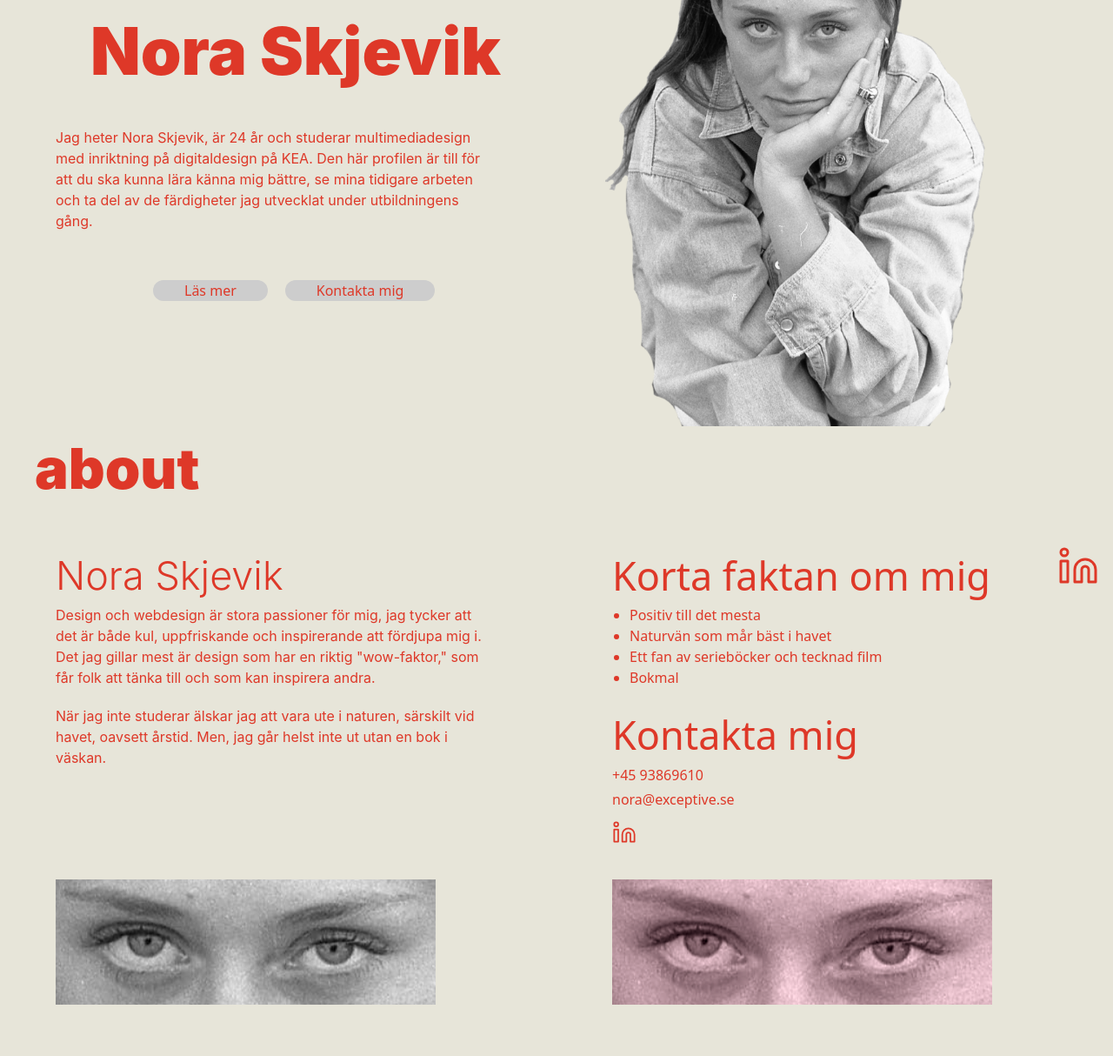
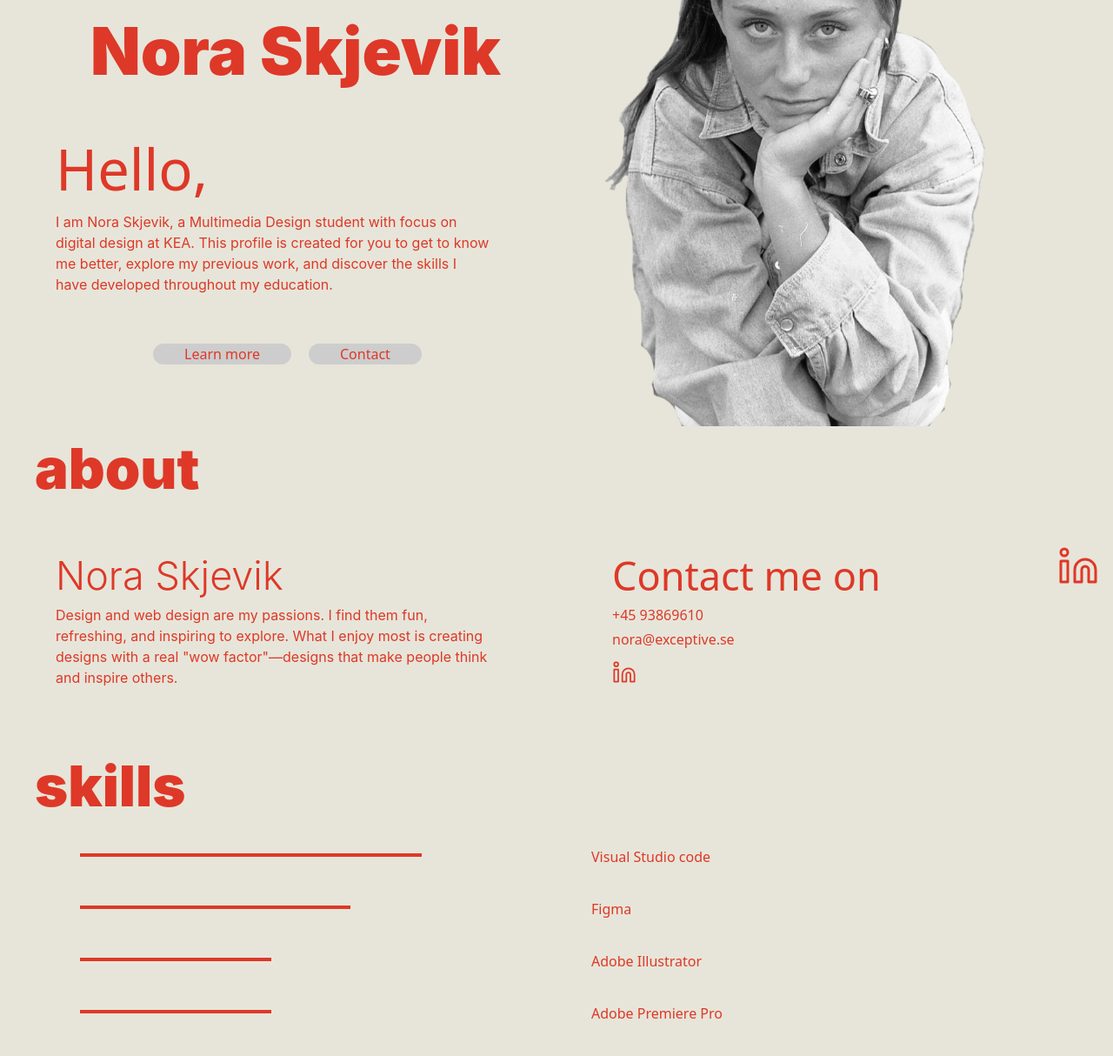
Before and after one commit to Noraapan/PPP, an Astro site: page / in a window 1280 px wide. Shown: the part 109-1323 px from the top of the page at 87% size. Built offline with nearby package versions, Linux system fonts and the light colour scheme; Astro itself is replaced by a stand-in of ours.

Commit message:
mer proffisionel än personlig

```diff
--- a/src/pages/index.astro
+++ b/src/pages/index.astro
@@ -6,10 +6,12 @@ import Button from '../components/Button.astro';
 <MainLayout title="Titel">
 	  <section class="max-w-6xl mx-auto md:grid grid-cols-2 fade-in">
 <div class="pt-28"><h1 class="inter-black pl-10">Nora Skjevik</h1>
-<p class="inter-regular w-[300px] md:w-[500px]">Jag heter Nora Skjevik, är 24 år och studerar multimediadesign med inriktning på digitaldesign på KEA. Den här profilen är till för att du ska kunna lära känna mig bättre, se mina tidigare arbeten och ta del av de färdigheter jag utvecklat under utbildningens gång.</p>
+	<h2>Hello,</h2>
+<p class="inter-regular w-[300px] md:w-[500px]">I am Nora Skjevik, a Multimedia Design student with focus on digital design at KEA.
+	This profile is created for you to get to know me better, explore my previous work, and discover the skills I have developed throughout my education.</p>
 <div class="flex flex-row space-x-5 pl-28 pt-9">
-	<a href="#läsmer"><Button>Läs mer</Button></a>
-	<a href="#kontakta"><Button>Kontakta mig</Button></a>
+	<a href="#läsmer"><Button>Learn more</Button></a>
+	<a href="#kontakta"><Button>Contact</Button></a>
 </div>
 </div>
 <img class="pl-14 max-h-[599px]" src="/norapan.png" alt="Norapan">
@@ -23,18 +25,10 @@ import Button from '../components/Button.astro';
 	  <div>
 		<h3 class="inter-light md:pt-10">Nora Skjevik</h3>
 		<p class="inter-regular w-[300px] md:w-[500px]">
-		  Design och webdesign är stora passioner för mig, jag tycker att det är både kul, uppfriskande och inspirerande att fördjupa mig i. Det jag gillar mest är design som har en riktig "wow-faktor," som får folk att tänka till och som kan inspirera andra.</p> <p class="inter-regular w-[300px] md:w-[500px] pt-5">När jag inte studerar älskar jag att vara ute i naturen, särskilt vid havet, oavsett årstid. Men, jag går helst inte ut utan en bok i väskan.
-		</p>
+			Design and web design are my passions. I find them fun, refreshing, and inspiring to explore. What I enjoy most is creating designs with a real "wow factor"—designs that make people think and inspire others.</p>
 	  </div>
 	  <div>
-		<h3 class="pt-10">Korta faktan om mig</h3>
-		<ul class="md:pl-5 list-disc">
-		  <li>Positiv till det mesta</li>
-		  <li>Naturvän som mår bäst i havet</li>
-		  <li>Ett fan av serieböcker och tecknad film</li>
-		  <li>Bokmal</li>
-		</ul>
-		<h3 class="pt-5" id="kontakta">Kontakta mig</h3>
+		<h3 class="pt-10" id="kontakta">Contact me on</h3>
 		<div class="flex flex-col gap-1"><p>+45 93869610</p> <p>nora@exceptive.se</p> <div class="pt-2 hover:opacity-75"><a href="https://www.linkedin.com/in/nora-skjevik-dahlstr%C3%B6m-491612274/" class="pt-2 hover:opacity-75"><svg width="28" height="28" viewBox="0 0 48 48" fill="none" xmlns="http://www.w3.org/2000/svg">
             <path d="M32 16C35.1826 16 38.2348 17.2643 40.4853 19.5147C42.7357 21.7652 44 24.8174 44 28V42H36V28C36 26.9391 35.5786 25.9217 34.8284 25.1716C34.0783 24.4214 33.0609 24 32 24C30.9391 24 29.9217 24.4214 29.1716 25.1716C28.4214 25.9217 28 26.9391 28 28V42H20V28C20 24.8174 21.2643 21.7652 23.5147 19.5147C25.7652 17.2643 28.8174 16 32 16Z" stroke="#DE3828" stroke-width="3" stroke-linecap="round" stroke-linejoin="round"/>
             <path d="M12 18H4V42H12V18Z" stroke="#DE3828" stroke-width="3" stroke-linecap="round" stroke-linejoin="round"/>
@@ -42,10 +36,6 @@ import Button from '../components/Button.astro';
         </svg></a></div></div>
 
 	  </div>
-	</article>
-	<article class="load2 grid md:grid-cols-2 space-x-16 pt-10 pb-14">
-		<img src="/nor.png" alt="nora">
-		<img src="/rednor.png" alt="nora">
 	</article>
 </section>
 	<h2 id="skills" class="inter-black pl-10 mt-16">skills</h2>
@@ -73,6 +63,7 @@ import Button from '../components/Button.astro';
 	</section>
 	<section class="mt-16 relative h-[500vh]">
 		<h2 id="previous" class="font-black pl-10 pb-10">previous projects</h2>
+		<p class="inter-regular pl-20 pb-4">Scroll through some of my projects and click on them to see more.</p>
 		<a href="https://plasticsucks.netlify.app/" class="cursor cursor-handcursor" target="_blank">
 		<div class="sticky top-0 w-full h-screen object-cover z-10">
 		  <img class="w-full h-full object-cover" src="/sus.jpg" alt="single use sucks projekt">
```
Also changed, not shown: public/dcud.webp (added), public/dragongurl.webp (added), public/holdihånd.webp (added), public/karusell.webp (added).
